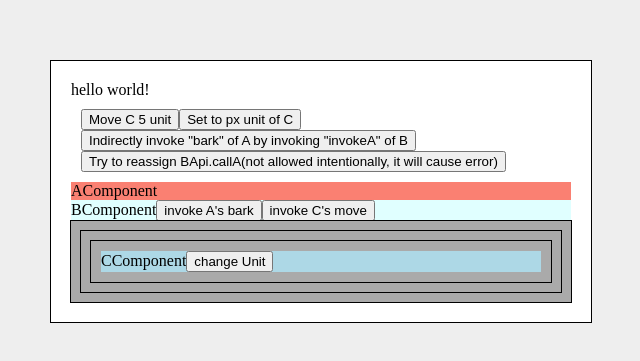
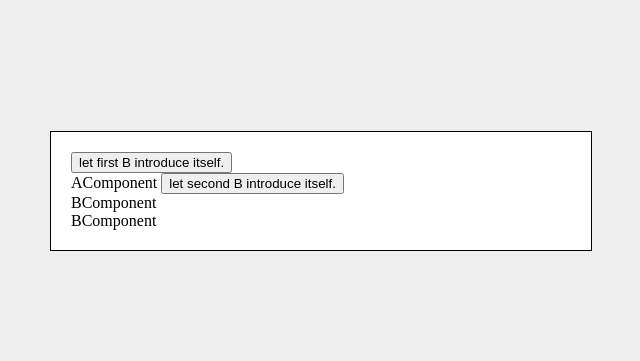
Before and after one commit to Ryo98-SL/react-awesome-api-bridge, a React app: page / in a window 1280 px wide. Shown: the part 209-570 px from the top of the page, without its empty margins (319-959 px from the left). Built offline with nearby package versions, Linux system fonts and the light colour scheme.

Commit message:
support multi option

```diff
--- a/src/bridge.tsx
+++ b/src/bridge.tsx
@@ -6,7 +6,7 @@ import React, {
     PropsWithChildren,
     RefObject,
     useCallback,
-    useContext,
+    useContext, useId,
     useImperativeHandle,
     useMemo,
     useRef
@@ -15,12 +15,12 @@ import {
     APIParams,
     Bridge,
     BridgeAPIOptions,
-    HookOptions,
+    GetAPIHookOptions,
     OnInit,
-    RegisterHookOptions,
+    BaseHookOptions,
     RootBoundaryAPI,
     RootBoundaryProps,
-    RootContext
+    RootContext, ResolvePartialAPI
 } from "./types";
 
 const createBridge = <
@@ -36,21 +36,35 @@ const createBridge = <
 
 export default createBridge;
 
+
+
 function genOutput<A extends APIParams,const O extends BridgeAPIOptions<A> = BridgeAPIOptions<A>>(bridgeOptions?: O) {
     const BridgeContext = createContext<RootContext<A,O>>(null);
 
     const initCbMap = new WeakMap<any, OnInit<any>[]>();
-    const _getApi = <N extends keyof A>(name: N, source: Bridge<A, O>) => {
-        if(!source[name]) {
+
+    function getIsMulti<N extends keyof A>(name: N) {
+        return bridgeOptions?.[name]?.isMulti
+    }
+
+    const _getApiDesc = <N extends keyof A>(name: N, source: Bridge<A, O>, silent = false) => {
+        let isInitial = false;
+        const isMulti = getIsMulti(name);
+        if(!source[name] && !silent) {
+            isInitial = true
+            const refObject = ( isMulti ? createRef<A[N][]>() : createRef<A[N]>() ) as RefObject<ResolvePartialAPI<A,O,N>>;
+
             source[name] = {
                 options: bridgeOptions?.[name],
-                api: createRef<A[N]>()
+                api: refObject
             }
         }
 
 
-        const _proxy = new Proxy<Partial<A[N]>>({}, {
-            get(target, p: string | symbol, receiver: any): any {
+        const dummyTarget = (isMulti ? [] : {}) as ResolvePartialAPI<A, O, N>;
+        const _proxy = new Proxy<ResolvePartialAPI<A, O, N>>( dummyTarget, {
+            get(target, p, receiver: any) {
+                // @ts-ignore
                 return source[name]!.api!.current?.[p];
             },
             set() {
@@ -59,7 +73,7 @@ function genOutput<A extends APIParams,const O extends BridgeAPIOptions<A> = Bri
             }
         });
 
-        return {_proxy, ref: source[name]!.api!};
+        return {_proxy, ref: source[name]!.api!, isInitial};
     }
     const Boundary = forwardRef<
         RootBoundaryAPI<A, O>,
@@ -70,12 +84,11 @@ function genOutput<A extends APIParams,const O extends BridgeAPIOptions<A> = Bri
         const paramParent = props.contextValue?.parent;
         const upperParent = useContext(BridgeContext);
         const parent = paramParent || upperParent;
-
         useImperativeHandle(ref, () => {
             return {
                 bridge,
                 getAPI: (name) => {
-                    return _getApi(name, bridge)._proxy;
+                    return _getApiDesc(name, bridge)._proxy;
                 },
                 parent,
                 payload: props.payload
@@ -83,19 +96,36 @@ function genOutput<A extends APIParams,const O extends BridgeAPIOptions<A> = Bri
         },[props.payload]);
 
         const contextValue = useMemo(() => {
-            const final = props.contextValue || {
+            const final: RootContext<A,O> = props.contextValue || {
                 bridge,
                 parent,
+                payload: props.payload
             };
-            final.key = props.key;
 
             return final
-        }, [props.contextValue, props.key]);
+        }, [props.contextValue, props.payload]);
 
         return <BridgeContext.Provider value={contextValue}>{props.children}</BridgeContext.Provider>
     });
     Boundary.displayName = 'Boundary';
-    function tryToInvoke<N extends keyof A>(onInit: OnInit<Partial<A[N]>> | undefined, api?: Partial<A[N]>) {
+
+
+    const rootContextValue: RootContext<A, O> = {
+        bridge: {},
+        parent: null,
+        payload: null
+    }
+
+    const useInnerContext = (context?: RootContext<A, O>) => {
+        const upperContext = useContext(BridgeContext);
+        const contextValue =  context || upperContext;
+        if(!contextValue) {
+            return rootContextValue;
+        }
+        return contextValue;
+    }
+
+    function tryToInvoke<N extends keyof A, PAPI extends ResolvePartialAPI<A, O, N>>(onInit: OnInit<PAPI> | undefined, api?: PAPI) {
         if (onInit && api) {
             if (api) {
                 onInit(api);
@@ -110,52 +140,56 @@ function genOutput<A extends APIParams,const O extends BridgeAPIOptions<A> = Bri
         }
     }
 
-    const rootContextValue: RootContext<A, O> = {
-        bridge: {},
-        parent: null,
-        key: 'root'
-    }
-
-    const useInnerContext = (context?: RootContext<A, O>) => {
-        const upperContext = useContext(BridgeContext);
-        const contextValue =  context || upperContext;
-        if(!contextValue) {
-            return rootContextValue;
-        }
-        return contextValue;
-    }
-
-    const useAPI = <N extends keyof A, >(name: N, hookOptions?: HookOptions<A, N, O>) => {
+    const useAPI = <N extends keyof A, >(name: N, hookOptions?: GetAPIHookOptions<A, N, O>) => {
         const {onInit, context} = hookOptions || {};
         const contextValue = useInnerContext(context);
         return useMemo(() => {
-            const _api = _getApi(name, contextValue!.bridge)._proxy;
+            const _api = _getApiDesc(name, contextValue!.bridge)._proxy;
             tryToInvoke(onInit, _api);
             return _api;
         }, []);
     };
 
 
-    const useRegister = <N extends keyof A, T extends A[N]>(name: N, api: T, deps?: DependencyList, hookOptions?: RegisterHookOptions<A, N, O>) => {
+    const useRegister = <N extends keyof A, T extends A[N]>(name: N, api: T, deps?: DependencyList, hookOptions?: BaseHookOptions<A, O>) => {
         const {context} = hookOptions || {};
+
+        const isMulti = getIsMulti(name);
         const contextValue = useInnerContext(context);
+        const hookId = useHookId();
+        const {ref} = useMemo(() => _getApiDesc(name, contextValue!.bridge),[name, contextValue]);
 
-        const {ref} = _getApi(name, contextValue!.bridge);
         const hasInitialized = useRef(false);
+        const lastAssignedApi = useRef<any>();
 
         useImperativeHandle(ref, () => {
             if (!hasInitialized.current) {
                 initCbMap.get(ref)?.forEach(cb => cb(api));
                 initCbMap.delete(ref);
-                hasInitialized.current = true;
             }
+            const last = ref.current;
 
-
+            if (isMulti) {
+                if (!last) {
+                    const createArr: Partial<A[N]>[] = [api];
+                    return createArr as ResolvePartialAPI<A, O, N>;
+                } else if (Array.isArray(last)) {
+                    const replaceIndex = last.findIndex((_api) => _api === lastAssignedApi.current);
+                    if (replaceIndex < 0) {
+                        last.push(api);
+                    } else {
+                        last.splice(replaceIndex, 1, api);
+                    }
+                }
+                return last!;
+            }
+            lastAssignedApi.current = api;
+            hasInitialized.current = true;
             return api;
         }, deps);
 
         const getAPI = useCallback(<N1 extends Exclude<keyof A, N>, >(_name: N1) => {
-            return _getApi(_name, contextValue.bridge)._proxy;
+            return _getApiDesc(_name, contextValue.bridge)._proxy;
         }, [contextValue.bridge]);
 
         return useMemo(() => {
@@ -180,9 +214,27 @@ function genOutput<A extends APIParams,const O extends BridgeAPIOptions<A> = Bri
         useBoundaryRef: () => {
             return useRef<RootBoundaryAPI<A, O>>(null);
         },
+        useTools: (hookOptions?: BaseHookOptions<A, O>) => {
+            const {context} = hookOptions || {};
+            const contextValue = useInnerContext(context);
+
+            const getAPI = useCallback(<N1 extends keyof A, >(_name: N1) => {
+                return _getApiDesc(_name, contextValue.bridge)._proxy;
+            }, [contextValue.bridge]);
+
+            return {
+                getAPI,
+            }
+        },
+        useBoundaryPayload: (hookOptions?: BaseHookOptions<A,O>) => {
+            const {context} = hookOptions || {};
+
+            const contextValue = useInnerContext(context);
+            return contextValue.payload;
+        },
         useRegister,
         useAPI,
-        useAPIRecursively: <N extends keyof A>(name: N, hookOptions?: HookOptions<A, N, O>) => {
+        useAPIRecursively: <N extends keyof A>(name: N, hookOptions?: GetAPIHookOptions<A, N, O>) => {
             const {context, onInit} = hookOptions || {};
 
             const contextValue = useInnerContext(context);
@@ -192,11 +244,11 @@ function genOutput<A extends APIParams,const O extends BridgeAPIOptions<A> = Bri
             return useCallback(() => {
                 let parent = contextValue;
 
-                while (parent && !_getApi(name, parent.bridge) && parent.parent) {
+                while (parent && !_getApiDesc(name, parent.bridge, true).isInitial && parent.parent) {
                     parent = parent.parent;
                 }
 
-                const _api = parent ? _getApi(name, parent.bridge)._proxy : undefined;
+                const _api = parent ? _getApiDesc(name, parent.bridge)._proxy : undefined;
                 if (!visitedAPIsSet.current.has(_api)) {
                     tryToInvoke(onInit, _api);
                     visitedAPIsSet.current.add(_api);
@@ -207,3 +259,9 @@ function genOutput<A extends APIParams,const O extends BridgeAPIOptions<A> = Bri
         }
     };
 }
+
+function useHookId(){
+    return useMemo(() => {
+        return Date.now();
+    },[])
+}
--- a/src/examples/example-multiple.tsx
+++ b/src/examples/example-multiple.tsx
@@ -1,11 +1,54 @@
 import createBridge from "../bridge";
+import {useEffect} from "react";
 
 
-function ExampleMultiple() {
+export default function ExampleMultiple() {
 
+    const {getAPI} = EMBridge.useTools();
+    const BApi = getAPI('B');
+
+    useEffect(() => {
+
+    }, [])
+    return <div style={{width: 500, background: 'white', height: 'fit-content', padding: '20px', outline: '1px solid'}}>
+        <button onClick={() => {
+            getAPI('B').find(({id}) => id === '01')?.introduce?.();
+        }}>
+            let first B introduce itself.
+        </button>
+        <AComponent/>
+        <BComponent id={'01'}/>
+        <BComponent id={'02'}/>
+    </div>
 }
 
+function AComponent(){
+    const {getAPI} = EMBridge.useTools();
+    EMBridge.useRegister('A', {
+        sing(){
+            console.log("A: sing",);
+        }
+    });
+    return <div>
+        AComponent <button onClick={() => {
+        getAPI('B').find(({id}) => id === '02')?.introduce?.();
+    }}>let second B introduce itself.</button>
+    </div>
+}
 
+function BComponent(props: {id: string}){
+    const {id} = props;
+    EMBridge.useRegister('B', {
+        id,
+        introduce(){
+            console.log(`${id}_B: My id is ${id}.`,);
+        }
+    },[id])
+
+    return <div>
+        BComponent
+    </div>
+}
 
 const EMBridge = createBridge<
     {
@@ -13,7 +56,8 @@ const EMBridge = createBridge<
             sing():void;
         },
         B: {
-            perform(): void;
+            id: string;
+            introduce(): void;
         }
     }
 >()({
--- a/src/examples/example1.tsx
+++ b/src/examples/example1.tsx
@@ -30,7 +30,10 @@ export default function Example1() {
                     BApi.invokeA = () => {
 
                     }
-                }}>
+                }}
+                        style={{background: 'orangered'}}
+
+                >
                     Try to reassign BApi.callA(not allowed intentionally, it will cause error)
                 </button>
             </div>
--- a/src/index.tsx
+++ b/src/index.tsx
@@ -1,7 +1,9 @@
 import { createRoot } from 'react-dom/client';
 import Example1 from './examples/example1';
+import ExampleMultiple from "./examples/example-multiple";
 
 const root = createRoot(document.getElementById('app')!);
 root.render(<div style={{height: '100vh', width: '100vw', display: 'flex', alignItems: 'center', justifyContent: 'center'}}>
-    <Example1/>
+    {/*<Example1/>*/}
+    <ExampleMultiple/>
 </div>);
--- a/webpack.config.js
+++ b/webpack.config.js
@@ -26,7 +26,8 @@ module.exports = {
         new HtmlWebpackPlugin({ inject: true, template: path.join(APP_PATH, 'index.html') }),
         new ForkTsCheckerWebpackPlugin(),
     ],
+    devtool: 'eval-source-map',
     devServer: {
-        open: true
+        open: true,
     }
 };
```
Also changed, not shown: src/types.d.ts (+15 -11 lines).
